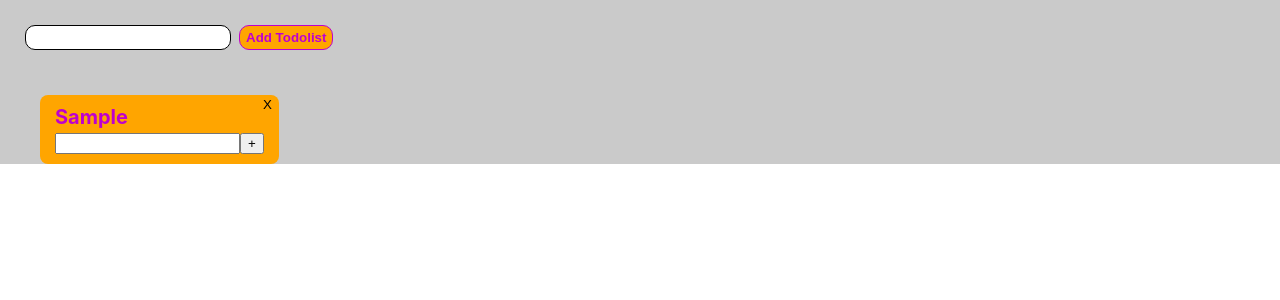
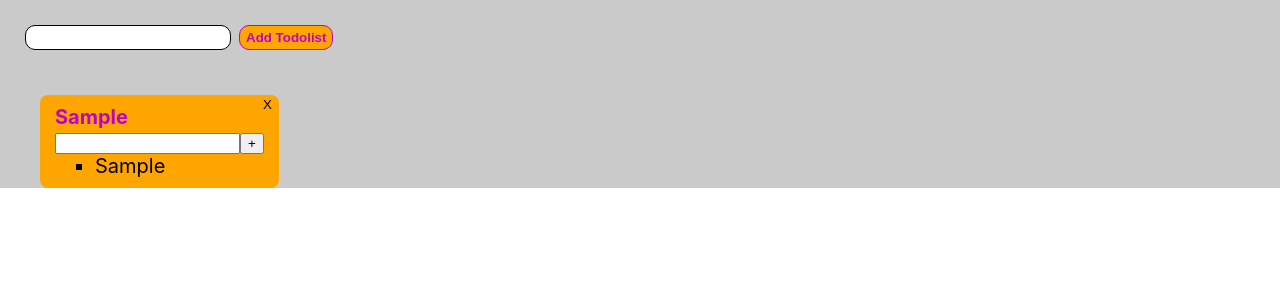
Before and after one commit to lufamukr/todo-vtemp, a React (Create React App) app: page / in a window 1280 px wide. Both pictures are taken after typing "Sample" into the empty fields and a click on the button "Add Todolist". Shown: the top 300 px of the page. Built offline with nearby package versions, Linux system fonts and the light colour scheme.

Commit message:
state refactor

```diff
--- a/src/App.tsx
+++ b/src/App.tsx
@@ -3,12 +3,34 @@ import "./App.css";
 import { AddTodo } from "./comp-ts/inputTodo/AddTodo";
 import { v4 as uuidv4 } from "uuid";
 
+export type TaskStateType = {
+  titleTask: string;
+  id: string;
+};
+
 export type TodolistStateType = {
   title: string;
   id: string;
+  tasks?: Array<TaskStateType>;
 };
 
 const App = () => {
+  let [taskState, setTaskState] = useState<Array<TaskStateType>>([]);
+  let [taskTitle, setTaskTitle] = useState("");
+
+  function addTask(title: string) {
+    if (taskTitle.trim() !== "") {
+      let newTask = { titleTask: title, id: uuidv4() };
+      setTaskState([...taskState, newTask]);
+      setTaskTitle("");
+    } else {
+    }
+  }
+
+  function giveSetTaskTitle(title: string) {
+    setTaskTitle(title);
+  }
+
   let todoState: Array<TodolistStateType> = [];
   let [todolistState, setTodolistState] = useState(todoState);
   let [todolistTitle, setTodolistTitle] = useState("");
@@ -55,13 +77,22 @@ const App = () => {
           add todolist
         </button>
       </div>
+
       {todolistState.length > 0 ? (
+        todolistState.map((m) => {
+          return (
             <AddTodo
               list={todolistState}
               title={todolistTitle}
               err={err}
               delItem={deleteItem}
+              idTodo={m.id}
+              addTask={addTask}
+              giveSetTaskTitle={giveSetTaskTitle}
+              taskTitle={taskTitle}
             />
+          );
+        })
       ) : (
         <span>you don't have any list</span>
       )}
--- /dev/null
+++ b/src/comp-ts/editebleSpan/EditebleSpan.tsx
@@ -0,0 +1,38 @@
+import React, { ChangeEvent, useState, KeyboardEvent } from "react";
+
+type EditebleSpanType = {
+  title: string;
+  onEnter: (e: KeyboardEvent<HTMLInputElement>) => void;
+  id: string;
+  editSpan: (newTitle: string, idTask: string, idTodo: string) => void;
+  idTodo: string;
+};
+
+export const EditebleSpan = (props: EditebleSpanType) => {
+  let [spanStatus, setSpanStatus] = useState(true);
+  let [spanTitle, setSpanTitle] = useState("");
+
+  const changeSpanStatus = () => {
+    setSpanStatus(false);
+    setSpanTitle(props.title);
+  };
+  const onBlurHandler = () => {
+    setSpanStatus(true);
+    props.editSpan(spanTitle, props.id, props.idTodo);
+  };
+  const onChangeInput = (e: ChangeEvent<HTMLInputElement>) => {
+    setSpanTitle(e.currentTarget.value);
+  };
+
+  return spanStatus ? (
+    <span onDoubleClick={changeSpanStatus}>{props.title}</span>
+  ) : (
+    <input
+      value={spanTitle}
+      onChange={onChangeInput}
+      onBlur={onBlurHandler}
+      autoFocus
+      onKeyUp={props.onEnter}
+    ></input>
+  );
+};
--- a/src/comp-ts/inputTask/AddTask.tsx
+++ b/src/comp-ts/inputTask/AddTask.tsx
@@ -1,32 +1,66 @@
-import React, { ChangeEvent, useState } from "react";
+import React, { ChangeEvent, KeyboardEvent, useState } from "react";
+import { EditebleSpan } from "../editebleSpan/EditebleSpan";
+import { TodolistStateType } from "../../App";
 
-export const AddTask = () => {
+type AddTaskType = {
+  idTodo: string;
+  state: Array<TodolistStateType>;
+  addTask: (title: string) => void;
+  giveSetTaskTitle: (title: string) => void;
+  taskTitle?: string;
+};
 
-  type TaskStateType = {
-    title: string;
+export const AddTask = (props: AddTaskType) => {
+  let title = "";
+  let currTodo = props.idTodo
+
+
+  function keyPressHandler(e: KeyboardEvent<HTMLInputElement>) {
+    if (props.taskTitle) {
+      title = props.taskTitle;
+      if (e.code === "Enter") {
+        props.addTask(title);
+      }
+    }
+
   }
 
-  let [taskState, setTaskState] = useState<Array<TaskStateType>>([])
-  let [taskTitle, setTaskTitle] = useState('')
-  function addTask(title: string) {
-    if(taskTitle.trim() !== '') {
-      let newTask = {title: title}
-      setTaskState([...taskState, newTask])
-      setTaskTitle('')
-    } else {
-
-    }
-  }
-
-  return(
+  return (
     <div>
-      <input type="text" value={taskTitle} onChange={(e:ChangeEvent<HTMLInputElement>) => {setTaskTitle(e.currentTarget.value)}}/>
-      <button onClick={()=>{addTask(taskTitle)}}>+</button>
-      {taskState.length > 0 ? <ul>
-        {taskState.map((m) => {
-          return (<li>{m.title}</li>)
-        })}
-      </ul> : ''}
+      <input
+        type="text"
+        value={props.taskTitle}
+        onChange={(e: ChangeEvent<HTMLInputElement>) => {
+          props.giveSetTaskTitle(e.currentTarget.value);
+        }}
+        onKeyUp={keyPressHandler}
+      />
+      <button
+        onClick={() => {
+          props.addTask(title);
+        }}
+      >
+        +
+      </button>
+      {props.state.length > 0 ? (
+        <ul>
+          {props.state.map((m) => {
+            return (
+              <li>
+                <EditebleSpan
+                  title={m.title}
+                  onEnter={() => {}}
+                  id={m.id}
+                  editSpan={() => {}}
+                  idTodo={props.idTodo}
+                />
+              </li>
+            );
+          })}
+        </ul>
+      ) : (
+        ""
+      )}
     </div>
-  )
-}
+  );
+};
--- a/src/comp-ts/inputTodo/AddTodo.tsx
+++ b/src/comp-ts/inputTodo/AddTodo.tsx
@@ -8,6 +8,10 @@ type AddTodoType = {
   list: Array<TodolistStateType>;
   err: string;
   delItem: (id: string) => void;
+  idTodo: string;
+  addTask: (title: string) => void;
+  giveSetTaskTitle: (title: string) => void;
+  taskTitle?: string;
 };
 
 export const AddTodo = (props: AddTodoType) => {
@@ -16,10 +20,16 @@ export const AddTodo = (props: AddTodoType) => {
       <ul>
         {props.list.map((m) => {
           return (
-            <ul className={s.todolistWrapper}>
+            <ul className={s.todolistWrapper} key={m.id}>
               <li>
                 <span className={s.todolistTitle}>{m.title}</span>
-                <AddTask />
+                <AddTask
+                  idTodo={props.idTodo}
+                  state={props.list}
+                  addTask={props.addTask}
+                  giveSetTaskTitle={props.giveSetTaskTitle}
+                  taskTitle={props.taskTitle}
+                />
                 <button
                   className={s.delItemBtn}
                   onClick={() => {
```
Also changed, not shown: src/state.ts (added, +9 -0 lines). Lines whose indentation alone changed are shown as unchanged.
